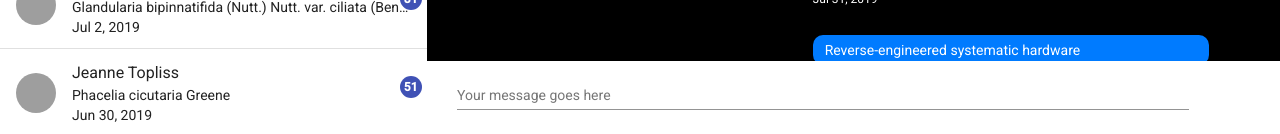
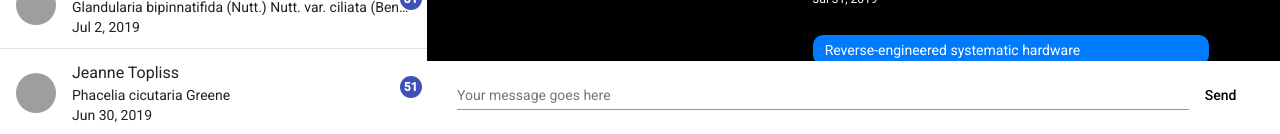
Before and after one commit to chethan477/angular-chat-app, an Angular app: page / in a window 1280 px wide. Shown: the part 663-797 px from the top of the page. Built offline with nearby package versions, Linux system fonts and the light colour scheme; grey boxes are pictures that could not be loaded.

Commit message:
feat(chat-action-bar): add send button
* Add send button to send messages

* Add send method to message service to validate & save message

```diff
--- a/src/app/app.module.ts
+++ b/src/app/app.module.ts
@@ -1,5 +1,6 @@
 import { BrowserModule } from '@angular/platform-browser';
 import { NgModule } from '@angular/core';
+import { FormsModule } from '@angular/forms';
 
 import { AppComponent } from './app.component';
 import { BrowserAnimationsModule } from '@angular/platform-browser/animations';
@@ -10,6 +11,7 @@ import { MatBadgeModule } from '@angular/material/badge';
 import { MatCardModule } from '@angular/material/card';
 import { MatGridListModule } from '@angular/material/grid-list';
 import { MatInputModule } from '@angular/material/input';
+import { MatButtonModule } from '@angular/material/button';
 
 import { ContactListComponent } from './contact-list/contact-list.component';
 import { ChatWindowComponent } from './chat-window/chat-window.component';
@@ -25,12 +27,14 @@ import { ChatActionBarComponent } from './chat-action-bar/chat-action-bar.compon
   imports: [
     BrowserModule,
     BrowserAnimationsModule,
+    FormsModule,
     MatIconModule,
     MatListModule,
     MatBadgeModule,
     MatCardModule,
     MatGridListModule,
-    MatInputModule
+    MatInputModule,
+    MatButtonModule
   ],
   providers: [],
   bootstrap: [AppComponent]
--- a/src/app/chat-action-bar/chat-action-bar.component.html
+++ b/src/app/chat-action-bar/chat-action-bar.component.html
@@ -1,8 +1,7 @@
 <div class="action-bar">
-    <form>
-        <mat-form-field class="form-field">
-            <mat-label>Your message goes here</mat-label>
-            <input matInput placeholder="start typing...">
-        </mat-form-field>
-    </form>
+    <mat-form-field class="form-field">
+        <mat-label>Your message goes here</mat-label>
+        <input matInput placeholder="start typing..." [(ngModel)]="message">
+    </mat-form-field>
+    <button mat-button (click)="send()">Send</button>
 </div>
--- a/src/app/chat-action-bar/chat-action-bar.component.ts
+++ b/src/app/chat-action-bar/chat-action-bar.component.ts
@@ -1,4 +1,5 @@
 import { Component, OnInit } from '@angular/core';
+import { MessageService } from '../message.service';
 
 @Component({
   selector: 'app-chat-action-bar',
@@ -7,9 +8,21 @@ import { Component, OnInit } from '@angular/core';
 })
 export class ChatActionBarComponent implements OnInit {
 
-  constructor() { }
+  message: string;
 
-  ngOnInit(): void {
+  constructor(
+    private _msgService: MessageService
+  ) { }
+
+  ngOnInit(): void { }
+
+  send() {
+    this._msgService.send(this.message);
+    this.reset();
+  }
+
+  reset() {
+    this.message = '';
   }
 
 }
--- a/src/app/message.service.ts
+++ b/src/app/message.service.ts
@@ -413,4 +413,16 @@ export class MessageService {
   getAll() {
     return this.chats;
   }
+
+  send(msg: string) {
+    msg = msg.trim();
+
+    if (!msg) { return; }
+
+    this.chats.push({
+      "id": 0,
+      "msg": msg,
+      "date": new Date().toDateString()
+    })
+  }
 }
```
